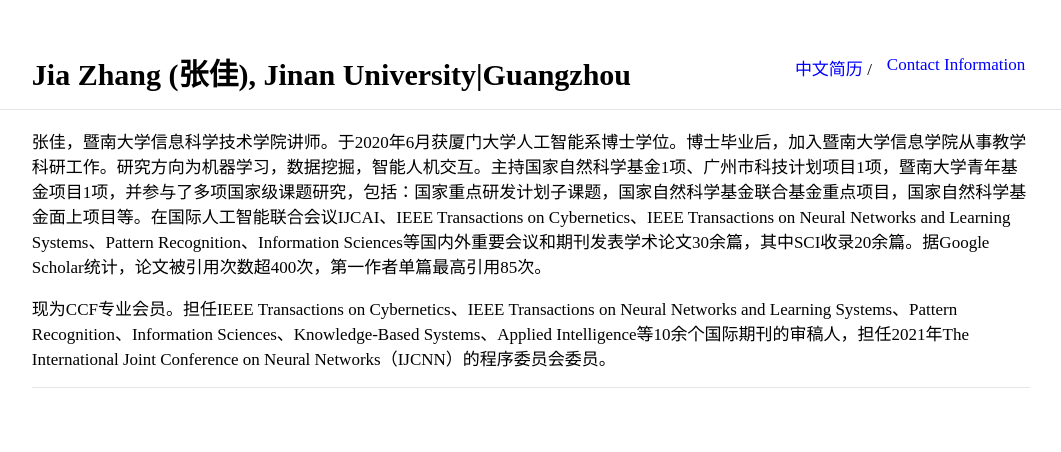
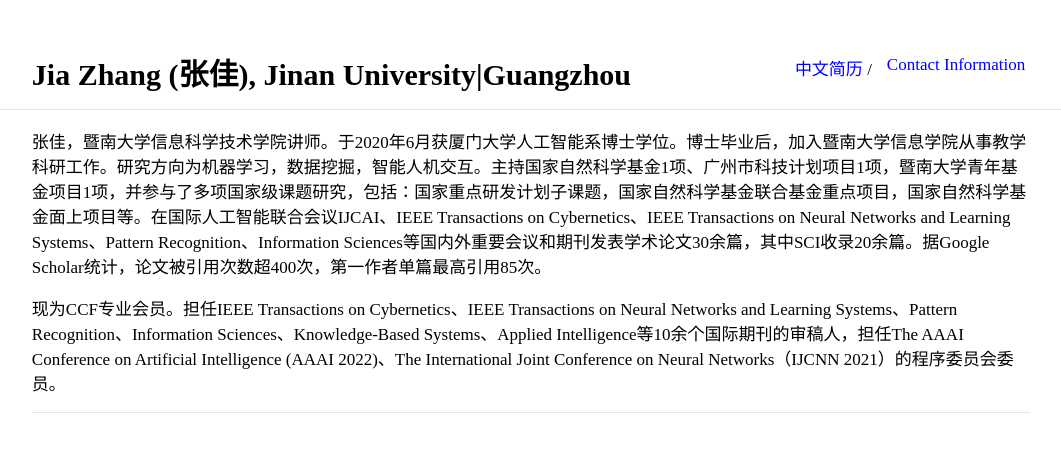
Before and after one commit to jiazhang-ml/jiazhang-ml.github.io, a Jekyll site: the page built from ch-resume.md, in a window 1280 px wide, cut to the strip 0-876 px from the top of the page. Shown: the top 452 px of the strip, without its empty margins (109-1170 px from the left). Built offline with Jekyll 4.4.1, drawn with Linux system fonts in a browser that asks for light colours.

Commit message:
Update ch-resume.md

```diff
--- a/ch-resume.md
+++ b/ch-resume.md
@@ -5,4 +5,4 @@ layout: default
 
 张佳，暨南大学信息科学技术学院讲师。于2020年6月获厦门大学人工智能系博士学位。博士毕业后，加入暨南大学信息学院从事教学科研工作。研究方向为机器学习，数据挖掘，智能人机交互。主持国家自然科学基金1项、广州市科技计划项目1项，暨南大学青年基金项目1项，并参与了多项国家级课题研究，包括：国家重点研发计划子课题，国家自然科学基金联合基金重点项目，国家自然科学基金面上项目等。在国际人工智能联合会议IJCAI、IEEE Transactions on Cybernetics、IEEE Transactions on Neural Networks and Learning Systems、Pattern Recognition、Information Sciences等国内外重要会议和期刊发表学术论文30余篇，其中SCI收录20余篇。据Google Scholar统计，论文被引用次数超400次，第一作者单篇最高引用85次。
 
-现为CCF专业会员。担任IEEE Transactions on Cybernetics、IEEE Transactions on Neural Networks and Learning Systems、Pattern Recognition、Information Sciences、Knowledge-Based Systems、Applied Intelligence等10余个国际期刊的审稿人，担任2021年The International Joint Conference on Neural Networks（IJCNN）的程序委员会委员。
+现为CCF专业会员。担任IEEE Transactions on Cybernetics、IEEE Transactions on Neural Networks and Learning Systems、Pattern Recognition、Information Sciences、Knowledge-Based Systems、Applied Intelligence等10余个国际期刊的审稿人，担任The AAAI Conference on Artificial Intelligence (AAAI 2022)、The International Joint Conference on Neural Networks（IJCNN 2021）的程序委员会委员。
```
